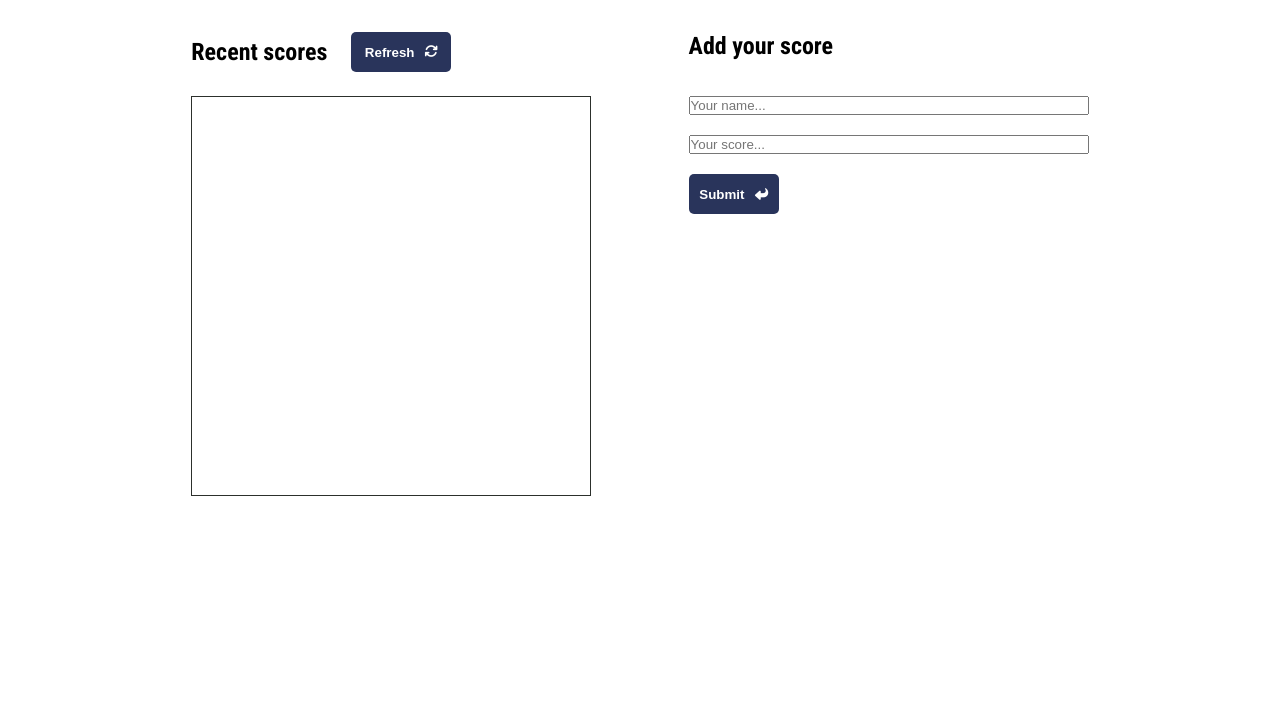
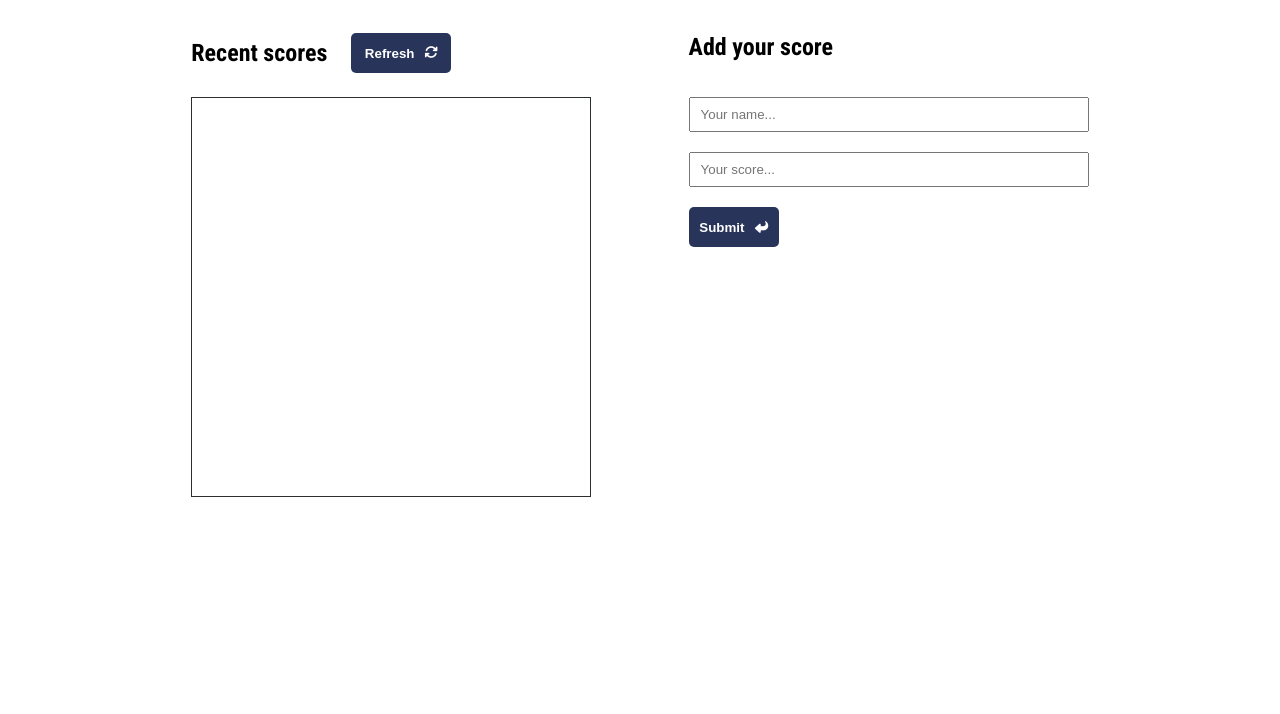
Before and after one commit to alvp01/leader-board-project, a website built with webpack: page src/index.html in a window 1280 px wide. Shown: the part 86-800 px from the top of the page. Built offline with nearby package versions, Linux system fonts and the light colour scheme; no server answers.

Commit message:
Style for form

```diff
--- a/src/style.css
+++ b/src/style.css
@@ -16,6 +16,7 @@ body {
 
 header {
   margin-bottom: 3em;
+  border-bottom: 1px solid #8c8c8c;
 }
 
 h1,
@@ -121,6 +122,11 @@ li:nth-child(even) {
   align-items: flex-start;
 }
 
+input {
+  height: 35px;
+  padding: 0 10px;
+}
+
 .btn {
   font-weight: bold;
   border: none;
```
